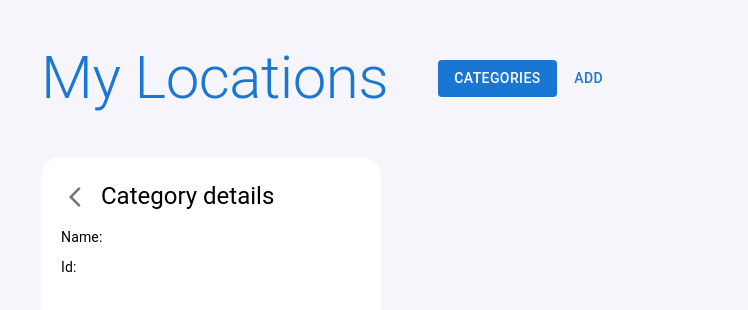
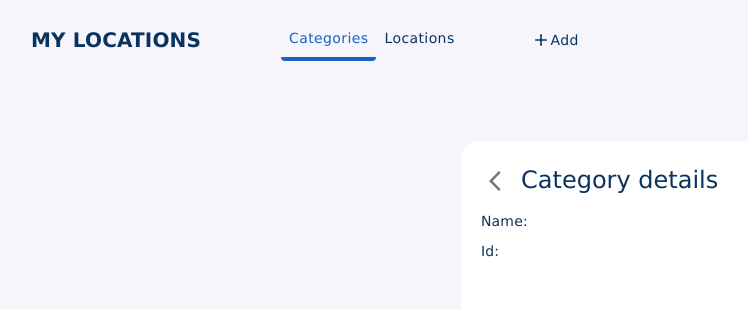
Before and after one commit to oanaprf/my-locations, a React (Create React App) app: page /categories/1/view in a window 1280 px wide. Shown: the top 310 px of the page, without its empty margins (9-757 px from the left). Built offline with nearby package versions, Linux system fonts and the light colour scheme.

Commit message:
styled toolbar

```diff
--- a/public/index.html
+++ b/public/index.html
@@ -5,10 +5,7 @@
     <link rel="icon" href="%PUBLIC_URL%/favicon.ico" />
     <meta name="viewport" content="width=device-width, initial-scale=1" />
     <meta name="theme-color" content="#000000" />
-    <meta
-      name="description"
-      content="Web site created using create-react-app"
-    />
+    <meta name="description" content="Web site created using create-react-app" />
     <link rel="apple-touch-icon" href="%PUBLIC_URL%/logo192.png" />
     <!--
       manifest.json provides metadata used when your web app is installed on a
@@ -24,7 +21,7 @@
       work correctly both with client-side routing and a non-root public URL.
       Learn how to configure a non-root public URL by running `npm run build`.
     -->
-    <title>React App</title>
+    <title>My Locations</title>
   </head>
   <body>
     <noscript>You need to enable JavaScript to run this app.</noscript>
--- a/src/App.tsx
+++ b/src/App.tsx
@@ -1,7 +1,7 @@
 import { Routes, Route, Navigate } from "react-router-dom";
 import { makeStyles } from "@mui/styles";
 import { Typography } from "@mui/material";
-import Toolbar from "./components/Toolbar";
+import Toolbar from "./components/toolbar/Toolbar";
 import CategoriesList from "./components/categories/CategoriesList";
 import Locations from "./components/locations/LocationsList";
 import AddCategory from "./components/categories/AddCategory";
@@ -17,17 +17,12 @@ const useStyles = makeStyles({
   },
   header: {
     display: "flex",
-    color: "#1976d2",
     alignItems: "center",
-    margin: "30px 50px",
+    margin: "20px 40px 80px 40px",
   },
   body: {
-    flexGrow: 1,
-    margin: "0 50px",
     display: "flex",
-  },
-  list: {
-    flexGrow: 0.4,
+    justifyContent: "center",
   },
 });
 
@@ -36,11 +31,12 @@ const App = () => {
   return (
     <div className={classes.app}>
       <div className={classes.header}>
-        <Typography variant="h2">My Locations</Typography>
+        <Typography variant="h6" style={{ fontWeight: 700 }}>
+          MY LOCATIONS
+        </Typography>
         <Toolbar />
       </div>
       <div className={classes.body}>
-        <div className={classes.list}>
         <Routes>
           <Route path="/categories/add" element={<AddCategory />} />
           <Route path="/categories/:id/view" element={<ViewCategory />} />
@@ -51,7 +47,6 @@ const App = () => {
         </Routes>
       </div>
     </div>
-    </div>
   );
 };
 
--- a/src/components/Toolbar.tsx
+++ /dev/null
@@ -1,45 +0,0 @@
-import { Button } from "@mui/material";
-import { makeStyles } from "@mui/styles";
-import { useDispatch, useSelector } from "react-redux";
-import { useNavigate } from "react-router-dom";
-import { setView } from "../redux/actions";
-import { getView } from "../redux/selectors";
-import { VIEWS } from "../utils/types";
-import Actions from "./Actions";
-
-const useStyles = makeStyles({
-  toolbar: {
-    display: "flex",
-    flexGrow: 1,
-    margin: "20px 0 20px 50px",
-    padding: "10px 0",
-  },
-});
-
-const viewMapping = {
-  [VIEWS.CATEGORIES]: { toggle: VIEWS.LOCATIONS, route: "/locations" },
-  [VIEWS.LOCATIONS]: { toggle: VIEWS.CATEGORIES, route: "/categories" },
-};
-
-const Toolbar = () => {
-  const classes = useStyles();
-  const dispatch = useDispatch();
-  const navigate = useNavigate();
-  const view: VIEWS = useSelector(getView);
-
-  const onViewChange = () => {
-    dispatch(setView(viewMapping[view].toggle));
-    navigate(viewMapping[view].route);
-  };
-
-  return (
-    <div className={classes.toolbar}>
-      <Button variant="contained" disableElevation onClick={onViewChange}>
-        {view}
-      </Button>
-      <Actions view={view} />
-    </div>
-  );
-};
-
-export default Toolbar;
--- a/src/components/Actions.tsx
+++ b/src/components/toolbar/Actions.tsx
@@ -1,5 +1,9 @@
 import { Button } from "@mui/material";
 import { makeStyles } from "@mui/styles";
+import AddIcon from "@mui/icons-material/Add";
+import VisibilityIcon from "@mui/icons-material/Visibility";
+import EditIcon from "@mui/icons-material/Edit";
+import DeleteIcon from "@mui/icons-material/Delete";
 import { useDispatch, useSelector } from "react-redux";
 import { useLocation, useNavigate } from "react-router-dom";
 import {
@@ -7,13 +11,14 @@ import {
   deleteLocation,
   selectCategory,
   selectLocation,
-} from "../redux/actions";
-import { getSelectedCategoryId, getSelectedLocationId } from "../redux/selectors";
-import { VIEWS } from "../utils/types";
+} from "../../redux/actions";
+import { getSelectedCategoryId, getSelectedLocationId } from "../../redux/selectors";
+import { VIEWS } from "../../utils/types";
 
 const useStyles = makeStyles({
   container: {
     display: "flex",
+    marginLeft: 50,
   },
 });
 
@@ -39,7 +44,7 @@ const Actions = ({ view }: { view: VIEWS }) => {
   const dispatch = useDispatch();
   const selectedItemId = useSelector(viewMapping[view].getSelectedItemId);
 
-  const onNavigateToAddForm = () => {
+  const onNavigateToAdd = () => {
     dispatch(viewMapping[view].selectAction(""));
     navigate(`${viewMapping[view].baseRoute}/add`);
   };
@@ -55,20 +60,34 @@ const Actions = ({ view }: { view: VIEWS }) => {
     dispatch(viewMapping[view].deleteAction(id));
   };
 
+  interface IconProps {
+    fontSize: string;
+  }
+  const renderButton = (text: string, Icon: React.FC<IconProps>, handler: () => void) => (
+    <Button onClick={handler} style={{ color: "#0b3360", margin: "0 10px" }}>
+      <Icon fontSize="small" />
+      {text}
+    </Button>
+  );
+
   return (
     <div className={classes.container}>
-      {!location.pathname.endsWith("/add") ? (
-        <Button onClick={onNavigateToAddForm}>Add</Button>
-      ) : null}
+      {!location.pathname.endsWith("/add")
+        ? renderButton("Add", AddIcon as React.FC, onNavigateToAdd)
+        : null}
       {selectedItemId ? (
         <>
-          {!location.pathname.endsWith("/view") ? (
-            <Button onClick={onNavigateToView(selectedItemId)}>View</Button>
-          ) : null}
-          {!location.pathname.endsWith("/edit") ? (
-            <Button onClick={onNavigateToEdit(selectedItemId)}>Edit</Button>
-          ) : null}
-          <Button onClick={onDeleteItem(selectedItemId)}>Delete</Button>
+          {!location.pathname.endsWith("/view")
+            ? renderButton(
+                "View",
+                VisibilityIcon as React.FC,
+                onNavigateToView(selectedItemId)
+              )
+            : null}
+          {!location.pathname.endsWith("/edit")
+            ? renderButton("Edit", EditIcon as React.FC, onNavigateToEdit(selectedItemId))
+            : null}
+          {renderButton("Delete", DeleteIcon as React.FC, onDeleteItem(selectedItemId))}
         </>
       ) : null}
     </div>
--- /dev/null
+++ b/src/components/toolbar/Toolbar.tsx
@@ -0,0 +1,61 @@
+import { Button } from "@mui/material";
+import { makeStyles } from "@mui/styles";
+import { useDispatch, useSelector } from "react-redux";
+import { useNavigate } from "react-router-dom";
+import { setView } from "../../redux/actions";
+import { getView } from "../../redux/selectors";
+import { VIEWS } from "../../utils/types";
+import Actions from "./Actions";
+
+const useStyles = makeStyles({
+  toolbar: {
+    display: "flex",
+    flexGrow: 1,
+    marginLeft: 80,
+  },
+});
+
+const viewMapping = {
+  [VIEWS.CATEGORIES]: {
+    toggle: VIEWS.LOCATIONS,
+    route: "/locations",
+  },
+  [VIEWS.LOCATIONS]: {
+    toggle: VIEWS.CATEGORIES,
+    route: "/categories",
+  },
+};
+
+const Toolbar = () => {
+  const classes = useStyles();
+  const dispatch = useDispatch();
+  const navigate = useNavigate();
+  const view: VIEWS = useSelector(getView);
+
+  const onViewChange = () => {
+    dispatch(setView(viewMapping[view].toggle));
+    navigate(viewMapping[view].route);
+  };
+
+  const renderViewButton = (renderedView: VIEWS, text: string) => (
+    <Button
+      onClick={onViewChange}
+      style={{ color: "#0b3360", borderBottom: "4px solid transparent" }}
+      {...(view === renderedView && {
+        style: { color: "#1565c0", borderBottom: "4px solid #1565c0" },
+      })}
+    >
+      {text}
+    </Button>
+  );
+
+  return (
+    <div className={classes.toolbar}>
+      {renderViewButton(VIEWS.CATEGORIES, "Categories")}
+      {renderViewButton(VIEWS.LOCATIONS, "Locations")}
+      <Actions view={view} />
+    </div>
+  );
+};
+
+export default Toolbar;
--- a/src/index.css
+++ b/src/index.css
@@ -1,13 +1,10 @@
 body {
   margin: 0;
-  font-family: -apple-system, BlinkMacSystemFont, 'Segoe UI', 'Roboto', 'Oxygen',
-    'Ubuntu', 'Cantarell', 'Fira Sans', 'Droid Sans', 'Helvetica Neue',
-    sans-serif;
+  font-family: Monaco;
   -webkit-font-smoothing: antialiased;
   -moz-osx-font-smoothing: grayscale;
 }
 
 code {
-  font-family: source-code-pro, Menlo, Monaco, Consolas, 'Courier New',
-    monospace;
+  font-family: source-code-pro, Menlo, Monaco, Consolas, "Courier New", monospace;
 }
--- a/src/index.tsx
+++ b/src/index.tsx
@@ -2,6 +2,7 @@ import React from "react";
 import ReactDOM from "react-dom";
 import { BrowserRouter } from "react-router-dom";
 import { Provider } from "react-redux";
+import { ThemeProvider, createTheme } from "@mui/material/styles";
 import store from "./redux/store";
 import "./index.css";
 import App from "./App";
@@ -12,14 +13,26 @@ store.subscribe(() => {
   saveState(store.getState());
 });
 
+const theme = createTheme({
+  typography: {
+    allVariants: {
+      fontFamily: "Verdana",
+      textTransform: "none",
+      color: "#0b3360",
+    },
+  },
+});
+
 ReactDOM.render(
+  <ThemeProvider theme={theme}>
     <Provider store={store}>
       <React.StrictMode>
         <BrowserRouter>
           <App />
         </BrowserRouter>
       </React.StrictMode>
-  </Provider>,
+    </Provider>
+  </ThemeProvider>,
   document.getElementById("root")
 );
 
```
Lines whose indentation alone changed are shown as unchanged.
